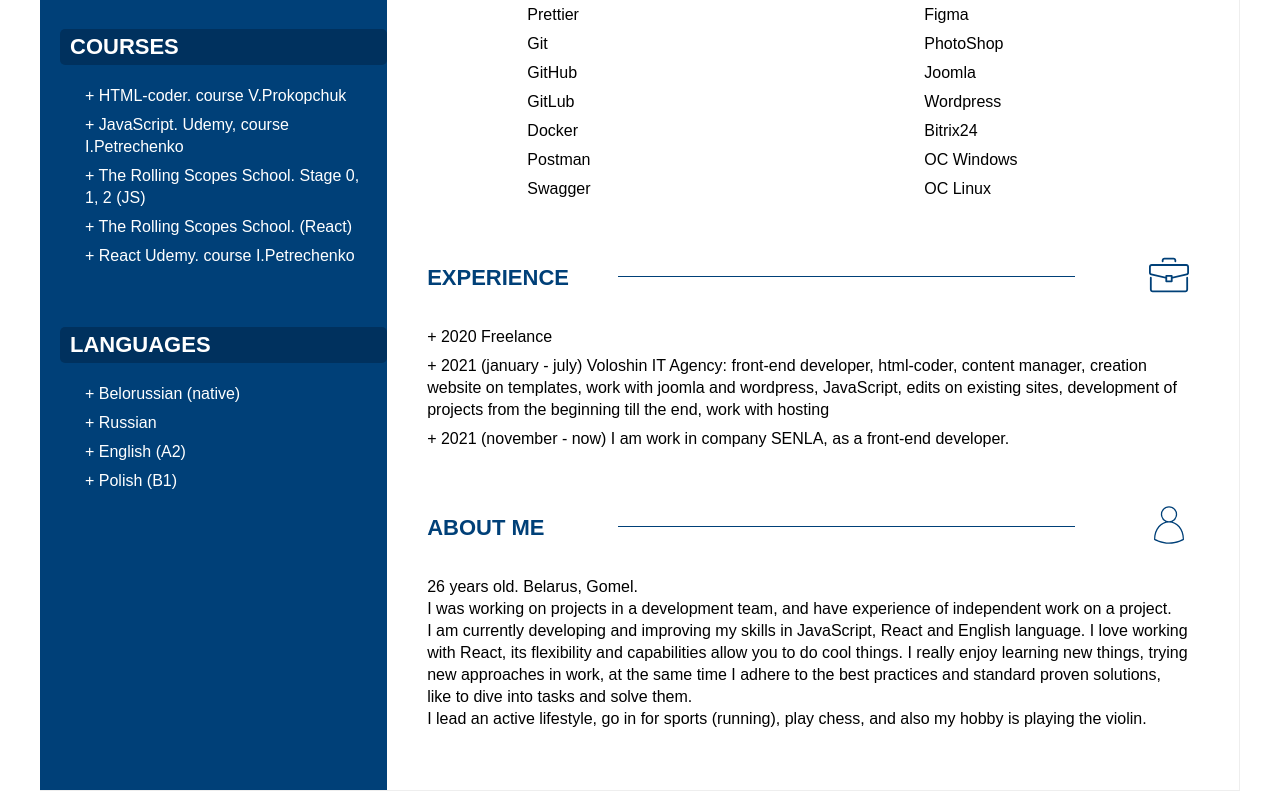
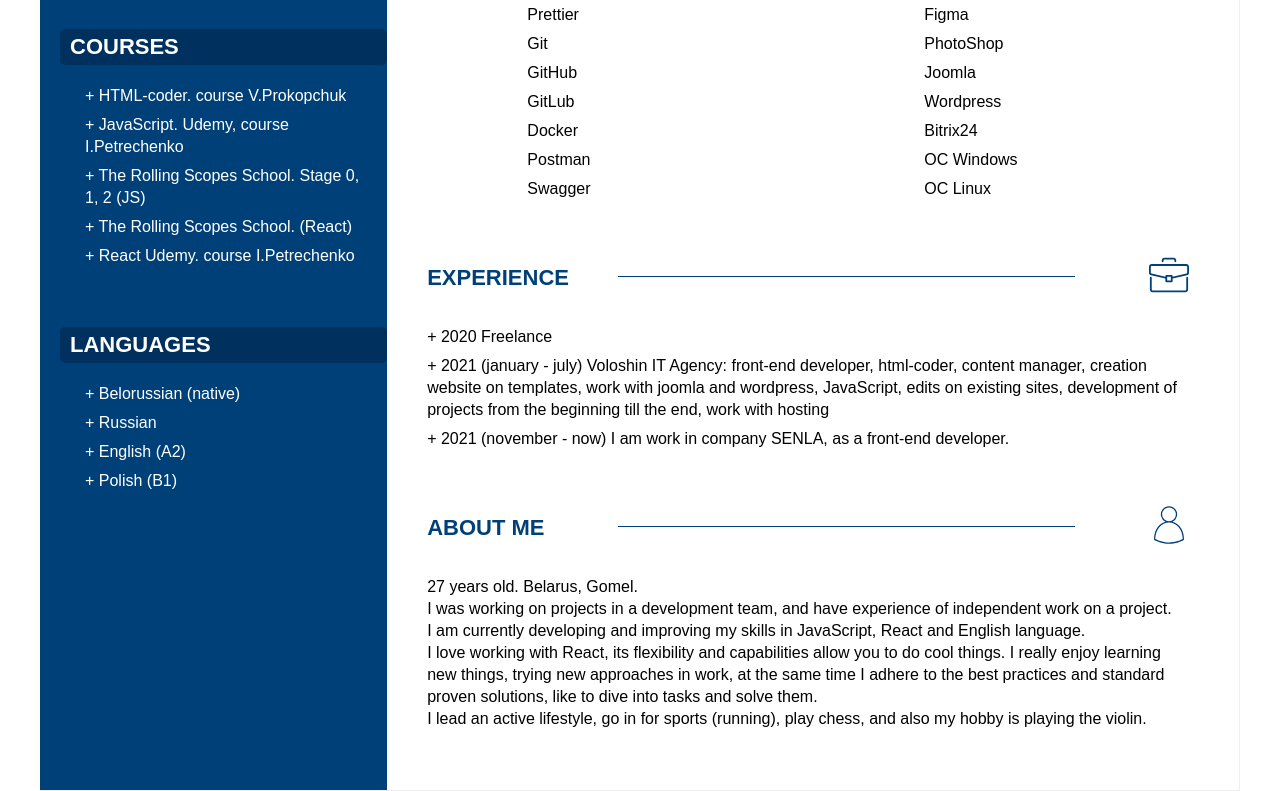
Before and after one commit to JimakPasha/cv, a plain HTML site: page index.html in a window 1280 px wide. Shown: the part 852-1643 px from the top of the page. Drawn offline with Linux system fonts and the light colour scheme.

Commit message:
Update index.html

```diff
--- a/index.html
+++ b/index.html
@@ -219,13 +219,15 @@
 					About me
 				</h4>
 				<p class="about__text">
-					26 years old. Belarus, Gomel.
+					27 years old. Belarus, Gomel.
 				</p>
 				<p class="about__text">
 					I was working on projects in a development team, and have experience of independent work on a project.
 				</p>
 				<p class="about__text">
 					I am currently developing and improving my skills in JavaScript, React and English language.
+				</p>
+				<p class="about__text">
 					I love working with React, its flexibility and capabilities allow you to do cool things. I really enjoy learning new things, trying new approaches in work, at the same time I adhere to the best practices and standard proven solutions, like to dive into tasks and solve them.
 				</p>
 				<p class="about__text">
```
